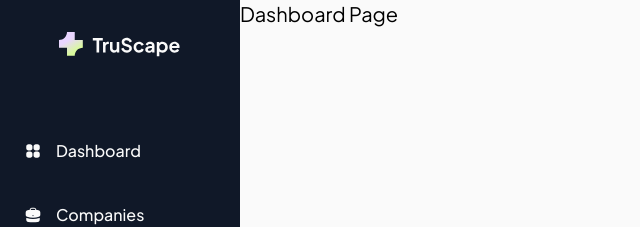
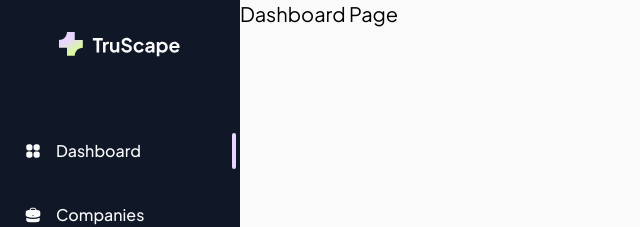
Before and after one commit to oniks98/crm-for-vendors, a Next.js app: page /dashboard in a window 1280 px wide. Shown: the top 227 px of the page, without its empty margins (0-640 px from the left). Built offline with nearby package versions, Linux system fonts and the light colour scheme.

Commit message:
feat(components): add link and hooks for navigation

```diff
--- a/src/app/components/sidebar-item.tsx
+++ b/src/app/components/sidebar-item.tsx
@@ -1,8 +1,10 @@
 import React from 'react';
 import Image from 'next/image';
 import Link from 'next/link';
+import clsx from 'clsx';
 
 export interface SidebarItemProps {
+  current?: boolean;
   pathname: string;
   src: string;
   alt: string;
@@ -10,6 +12,7 @@
 }
 
 export default function SidebarItem({
+  current,
   pathname,
   src,
   alt,
@@ -19,10 +22,13 @@
     <li>
       <Link
         href={pathname}
-        className="flex items-center h-9 mx-1 gap-3.5 hover:bg-gray-800 rounded-md px-3 py-2 transition"
-        aria-label={`Navigate to ${children}`}
+        className={clsx(
+          'flex items-center h-9 mx-1 gap-3.5',
+          current &&
+            'after:h-full after:ml-auto after:border-2 after:border-purple-200 after:rounded-sm',
+        )}
       >
-        <Image className="ml-2" width={18} height={18} src={src} alt={alt} />
+        <Image className="ml-5" width={18} height={18} src={src} alt={alt} />
         <span className="font-medium text-zinc-50">{children}</span>
       </Link>
     </li>
--- a/src/app/components/sidebar.tsx
+++ b/src/app/components/sidebar.tsx
@@ -1,10 +1,20 @@
+'use client';
+
 import React from 'react';
 import Image from 'next/image';
 import SidebarItem from '@/app/components/sidebar-item';
+import { usePathname, useRouter } from 'next/navigation';
 
 export interface SidebarProps {}
 
 export default function Sidebar({}: SidebarProps) {
+  const router = useRouter();
+  const pathname = usePathname();
+
+  const handleExitClick = () => {
+    router.push('/');
+  };
+
   return (
     <aside className="fixed top-0 left-0 z-40 w-60 h-screen">
       <div className="flex flex-col h-full overflow-y-auto bg-gray-900">
@@ -17,6 +27,7 @@
         />
         <ul className="space-y-7">
           <SidebarItem
+            current={pathname === '/dashboard'}
             pathname="/dashboard"
             src="/icons/squares.svg"
             alt="dashboard icon"
@@ -24,6 +35,7 @@
             Dashboard
           </SidebarItem>
           <SidebarItem
+            current={pathname === '/companies'}
             pathname="/companies"
             src="/icons/briefcase.svg"
             alt="companies icon"
@@ -31,7 +43,10 @@
             Companies
           </SidebarItem>
         </ul>
-        <button className="flex items-center gap-2 p-6 mt-auto mx-auto cursor-pointer ">
+        <button
+          className="flex items-center gap-2 p-6 mt-auto mx-auto"
+          onClick={handleExitClick}
+        >
           <Image
             width={18}
             height={18}
```
